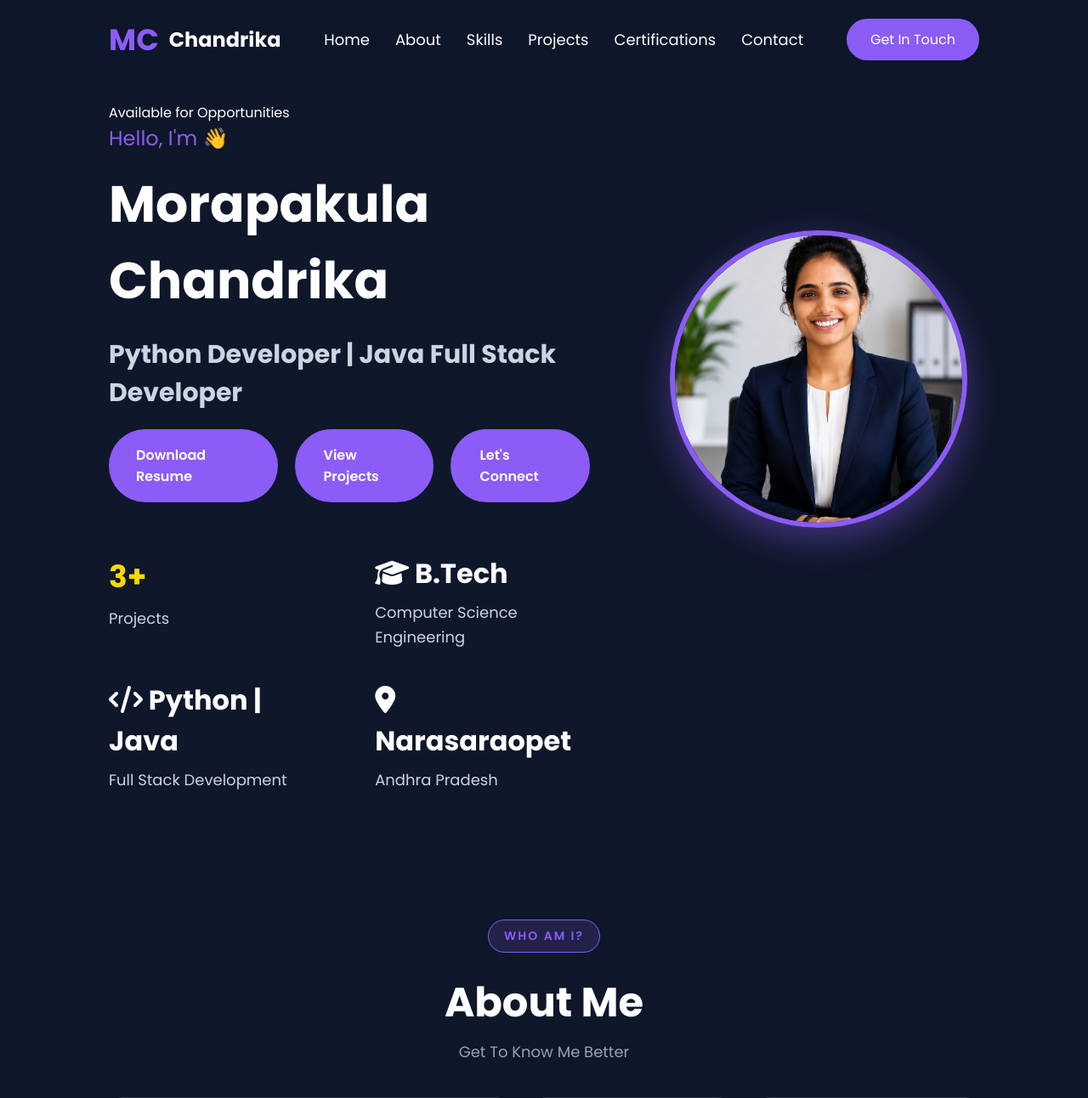
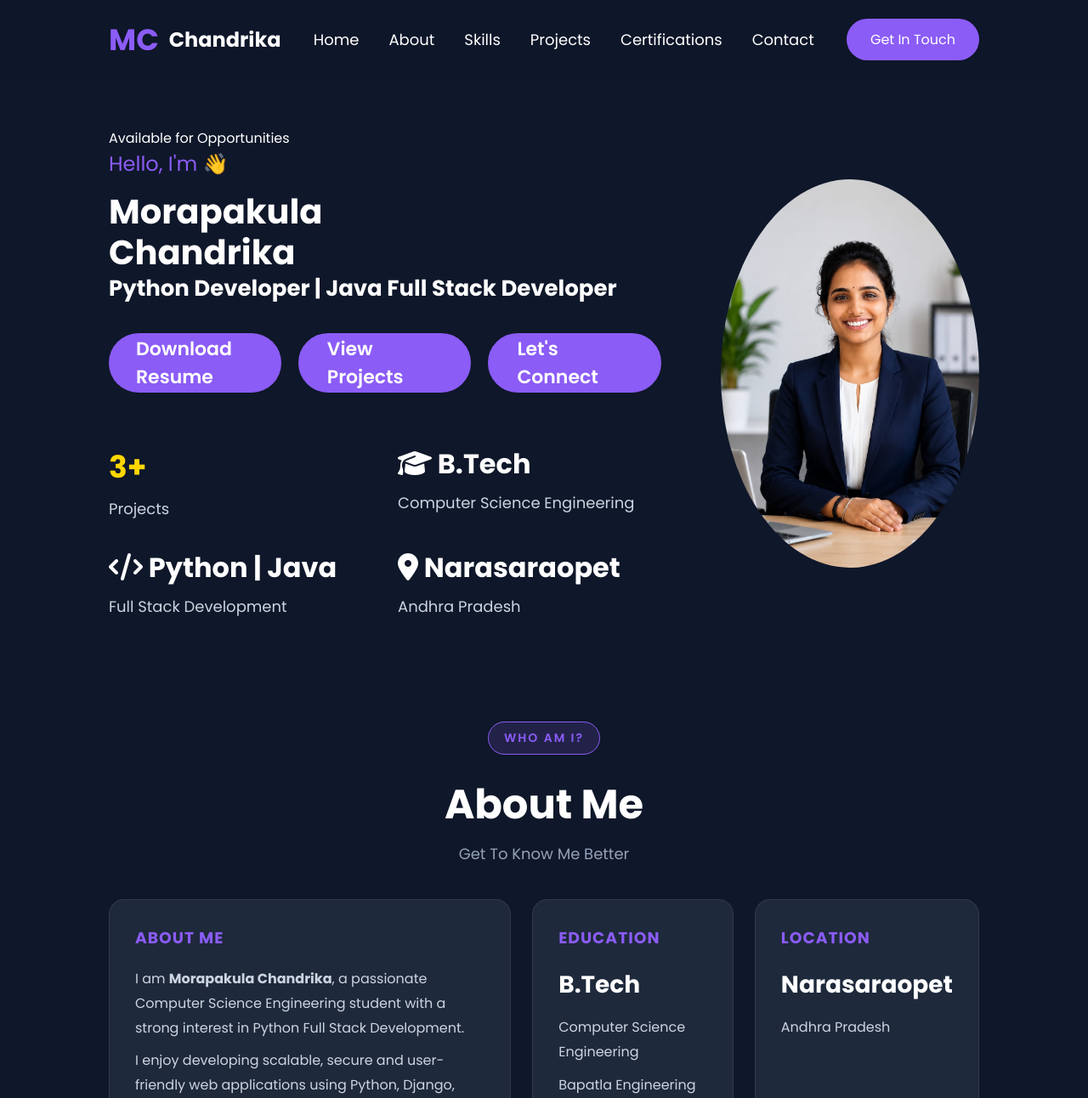
Before and after one commit to morapakulachandrika/portfolio, a Django app: page / in a window 1280 px wide. Shown: the top 1292 px of the page at 85% size. Run offline with Django 5.2, Linux system fonts and the light colour scheme.

```diff
--- a/app/static/app/css/style.css
+++ b/app/static/app/css/style.css
@@ -1,5 +1,3 @@
-/* Google Font */
-
 @import url('https://fonts.googleapis.com/css2?family=Poppins:wght@300;400;500;600;700;800&display=swap');
 
 *{
@@ -46,6 +44,16 @@ section{
     background:#0F172A;
 
 }
+.nav-links{
+    display:flex;
+    align-items:center;
+    gap:35px;
+    list-style:none;
+}
+
+.nav-links li{
+    list-style:none;
+}
 
 .logo{
 
@@ -58,16 +66,17 @@ section{
 }
 
 
-.nav-links{
+@media(max-width:768px){
 
-    display:flex;
+    .nav-links{
+        display:none;
+    }
 
-    list-style:none;
-
-    gap:30px;
+    .notify-btn{
+        display:none;
+    }
 
 }
-
 .nav-links a{
 
     color:white;
@@ -86,29 +95,17 @@ section{
 }
 
 /* HERO */
-
 .hero{
-
-    min-height:100vh;
-
     display:flex;
-
+    align-items:center;
     justify-content:space-between;
-
-    align-items:center;
-
-    padding:120px 10%;
-
-    gap:80px;
-
+    gap:70px;
+    padding:150px 10% 90px;
 }
-
 .hero-content{
-
-    width:60%;
-
+    flex:1;
+    max-width:650px;
 }
-
 .intro{
 
     color:#8B5CF6;
@@ -121,58 +118,58 @@ section{
 
 .hero-content h1{
 
-    font-size:60px;
-
-    margin-bottom:20px;
+    font-size:40px;
+    line-height:1.2;
 
 }
-
 .hero-content h3{
 
-    font-size:30px;
-
-    color:#CBD5E1;
-
-    margin-bottom:20px;
+    font-size:26px;
+    line-height:1.4;
 
 }
 
 .description{
 
-    font-size:18px;
-
-    line-height:1.8;
-
-    color:#94A3B8;
-
-    width:80%;
-
-    margin-bottom:40px;
+    width:100%;
+    font-size:16px;
 
 }
 
 .buttons{
+    display:flex;
+    justify-content:flex-start;
+    align-items:center;
+    gap:20px;
+    flex-wrap:nowrap;
+    margin-top:35px;
+}
+.btn{
+    display:flex;
+    align-items:center;
+    justify-content:center;
 
-    display:flex;
+    width:240px;
+    height:70px;
 
-    gap:20px;
+    border-radius:50px;
 
-}
+    text-decoration:none !important;
 
-.btn{
-
-    padding:15px 35px;
-
-    border-radius:40px;
-
-    text-decoration:none;
-
+    font-size:22px;
     font-weight:600;
 
-    transition:.4s;
-
+    color:#fff;
 }
-
+.buttons a,
+.buttons a:link,
+.buttons a:visited,
+.buttons a:hover,
+.buttons a:focus,
+.buttons a:active{
+    text-decoration:none !important;
+    color:#fff !important;
+}
 .resume{
 
     background:#8B5CF6;
@@ -236,46 +233,24 @@ section{
 }
 
 /* IMAGE */
-
 .hero-image{
-
-    width:40%;
-
+    flex:1;
     display:flex;
-
     justify-content:center;
-
-    align-items:center;
-
-    transform:translateY(-80px);
-
 }
 
 .hero-image img{
+    width:420px;
+    max-width:100%;
+    height:auto;
+    border-radius:50%;
+}
 
-    width:350px;
-
-    height:350px;
-
-    object-fit:cover;
-
-    border-radius:50%;
-
-    border:6px solid #8B5CF6;
-
-    box-shadow:0 15px 40px rgba(139,92,246,.4);
-
-}
 .hero-stats{
-
     display:grid;
-
     grid-template-columns:repeat(2,1fr);
-
-    gap:35px 60px;
-
+    gap:30px;
     margin-top:60px;
-
 }
 .stat{
 
--- a/app/templates/app/base.html
+++ b/app/templates/app/base.html
@@ -7,8 +7,7 @@
 
     <meta charset="UTF-8">
 
-    <meta name="viewport"
-          content="width=device-width, initial-scale=1.0">
+    <meta name="viewport" content="width=device-width, initial-scale=1.0">
 
     <title>
 
@@ -18,10 +17,9 @@
 
     </title>
 
-    <link rel="stylesheet"
-          href="{% static 'app/css/style.css' %}">
-    <link rel="stylesheet"
-        href="https://cdnjs.cloudflare.com/ajax/libs/font-awesome/6.7.2/css/all.min.css">
+    <link rel="stylesheet" href="{% static 'app/css/style.css' %}">
+    <link rel="stylesheet" href="{% static 'app/css/responsive.css' %}">
+    <link rel="stylesheet" href="https://cdnjs.cloudflare.com/ajax/libs/font-awesome/6.7.2/css/all.min.css">
 
 </head>
 
```
Also changed, not shown: app/static/app/css/responsive.css (+136 -25 lines).
